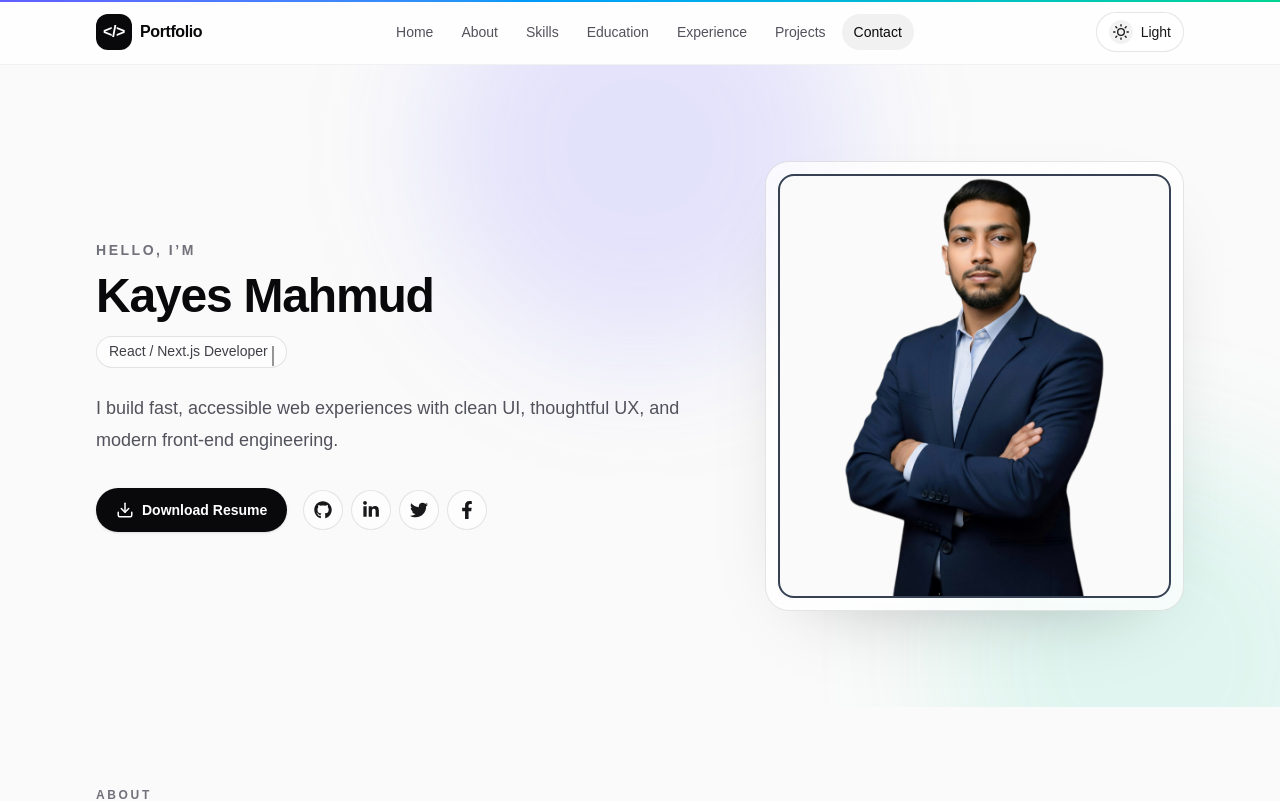
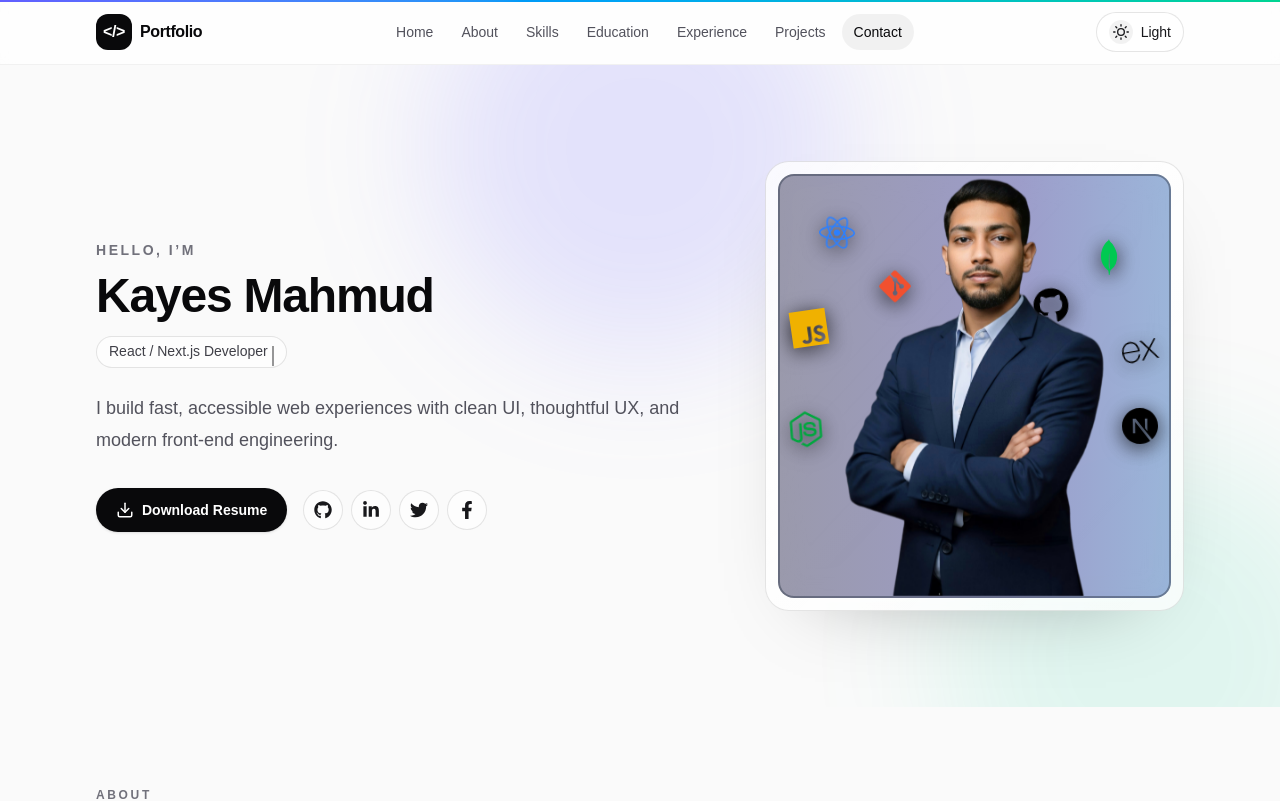
Before and after one commit to kayesmahmud30/Portfolio, a Next.js app: page / in a window 1280 px wide. Shown: the top 801 px of the page. Built offline with nearby package versions, Linux system fonts and the light colour scheme.

Commit message:
Added a amination in the bg of profile using the mern logos

```diff
--- a/src/app/globals.css
+++ b/src/app/globals.css
@@ -51,3 +51,44 @@ body {
 .section {
   scroll-margin-top: 96px;
 }
+
+@keyframes gradient-bg {
+  0% {
+    background-position: 0% 50%;
+  }
+  50% {
+    background-position: 100% 50%;
+  }
+  100% {
+    background-position: 0% 50%;
+  }
+}
+
+.animate-gradient-bg {
+  background-size: 200% 200%;
+  animation: gradient-bg 8s ease infinite;
+}
+
+@keyframes float {
+  0%, 100% {
+    transform: translateY(0px) rotate(0deg);
+  }
+  33% {
+    transform: translateY(-20px) rotate(10deg);
+  }
+  66% {
+    transform: translateY(10px) rotate(-10deg);
+  }
+}
+
+.animate-float {
+  animation: float 6s ease-in-out infinite;
+}
+
+.logo-shadow {
+  filter: drop-shadow(0 4px 10px rgba(0, 0, 0, 0.8));
+}
+
+html.dark .logo-shadow {
+  filter: drop-shadow(0 0 15px rgba(255, 255, 255, 0.6));
+}
--- a/src/sections/Hero.jsx
+++ b/src/sections/Hero.jsx
@@ -7,6 +7,8 @@ import SocialLinks from "@/components/SocialLinks";
 import { useTypewriter } from "@/components/hooks/useTypewriter";
 import { site } from "@/data/site";
 import { FiDownload } from "react-icons/fi";
+import { FaReact, FaNodeJs, FaGitAlt, FaGithub } from "react-icons/fa";
+import { SiNextdotjs, SiMongodb, SiExpress, SiJavascript } from "react-icons/si";
 
 export default function Hero() {
   const { text } = useTypewriter(site.designationLoop, {
@@ -69,14 +71,38 @@ export default function Hero() {
           >
             <div className="relative rounded-3xl border border-black/10 bg-[var(--card)] p-3 shadow-[0_30px_80px_-50px_rgba(0,0,0,0.35)] backdrop-blur dark:border-white/10">
               <div className="absolute inset-0 rounded-3xl bg-gradient-to-br from-white/30 via-white/5 to-transparent dark:from-white/10" />
-              <div className="relative overflow-hidden px-7 rounded-2xl bg-zinc-50 dark:bg-zinc-900 border-2 border-gray-700">
+              <div className="relative overflow-hidden px-7 rounded-2xl bg-[linear-gradient(to_right,rgba(2,0,36,0.4)_0%,rgba(9,9,121,0.4)_35%,rgba(0,212,255,0.4)_100%)] dark:bg-[linear-gradient(to_right,rgba(2,0,36,0.3)_0%,rgba(9,9,121,0.3)_35%,rgba(0,212,255,0.3)_100%)] animate-gradient-bg bg-[length:200%_200%] border-2 border-gray-700/50 backdrop-blur-md transition-colors duration-500">
+                <div className="absolute inset-0 pointer-events-none">
+                  {[
+                    { Icon: FaReact, color: "text-blue-500", top: "10%", left: "10%", delay: "0s" },
+                    { Icon: SiNextdotjs, color: "text-black", top: "55%", left: "88%", delay: "1s" },
+                    { Icon: SiMongodb, color: "text-green-500", top: "15%", left: "80%", delay: "0.5s" },
+                    { Icon: FaNodeJs, color: "text-green-600", top: "55%", left: "2%", delay: "1.5s" },
+                    { Icon: SiJavascript, color: "text-yellow-500", top: "30%", left: "3%", delay: "2s" },
+                    { Icon: SiExpress, color: "text-black", top: "35%", left: "88%", delay: "2.5s" },
+                    { Icon: FaGitAlt, color: "text-[#F1502F]", top: "22%", left: "25%", delay: "0.8s" },
+                    { Icon: FaGithub, color: "text-black", top: "25%", left: "65%", delay: "1.8s" },
+                  ].map((item, index) => (
+                    <div
+                      key={index}
+                      className={`absolute ${item.color} animate-float`}
+                      style={{
+                        top: item.top,
+                        left: item.left,
+                        animationDelay: item.delay
+                      }}
+                    >
+                      <item.Icon className="text-3xl sm:text-4xl logo-shadow" />
+                    </div>
+                  ))}
+                </div>
                 <Image
                   src="/profile.jpg"
                   alt={`${site.name} profile photo`}
                   width={700}
                   height={700}
                   priority
-                  className="h-90 border-white w-full object-cover sm:h-105"
+                  className="relative z-10 h-90 border-white w-full object-cover sm:h-105"
                 />
               </div>
             </div>
```
Also changed, not shown: public/profile-bg.png (added).
